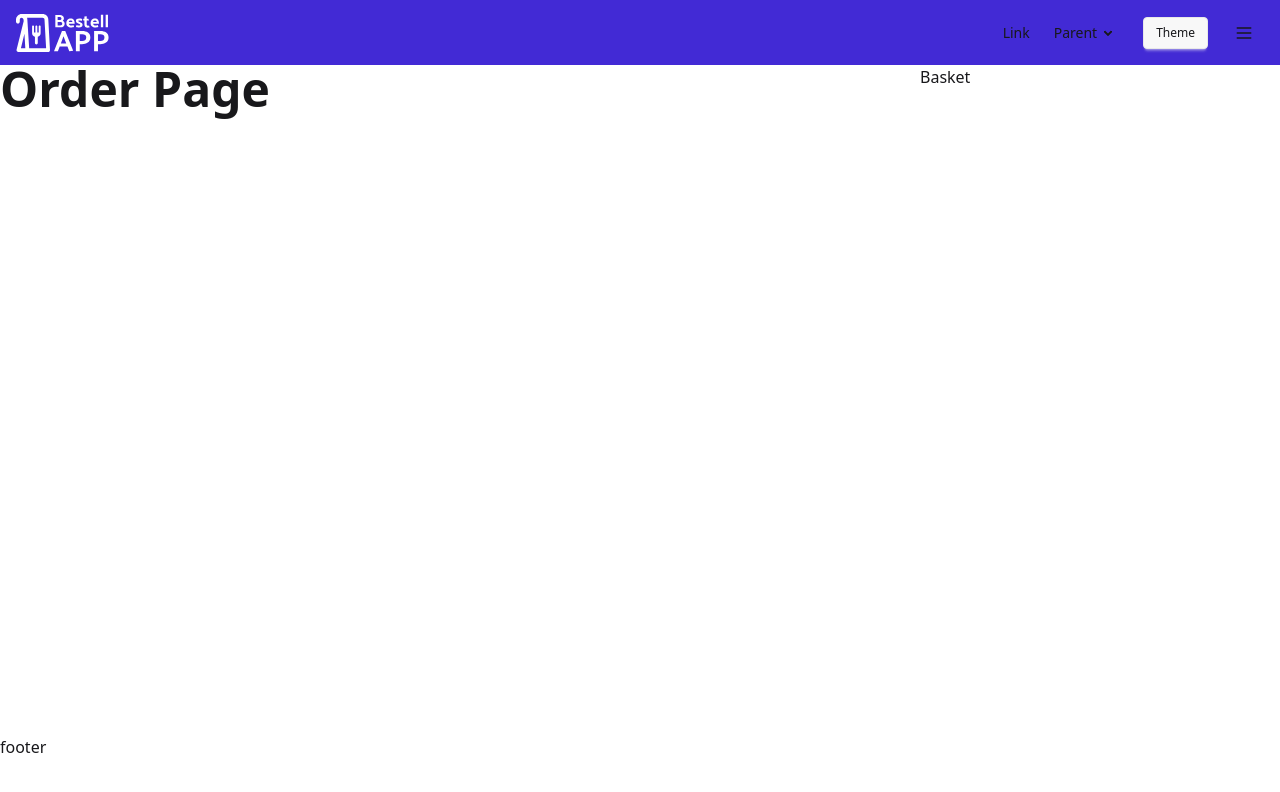
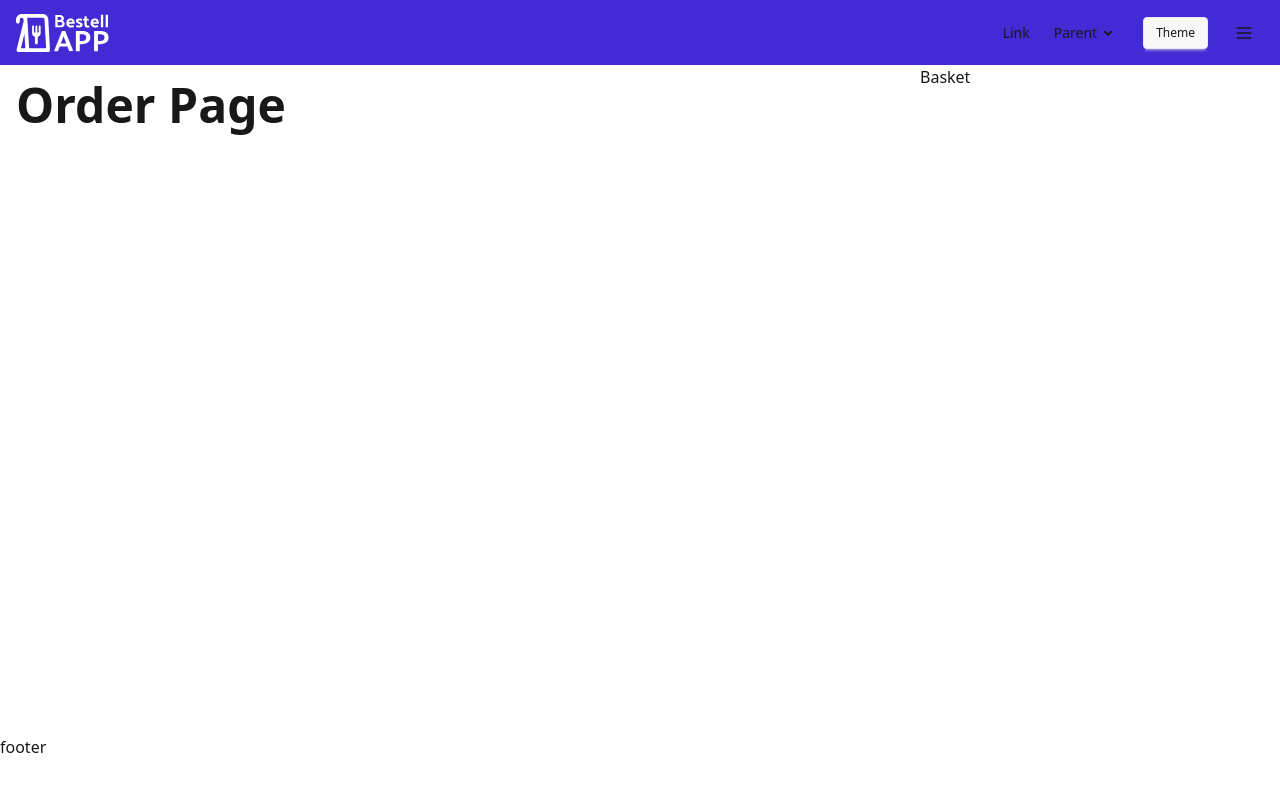
Before and after one commit to larsbeckdev/demo-bestell-app, a Vue app: page /bestellen in a window 1280 px wide. Shown: the top 792 px of the page. Built offline with nearby package versions, Linux system fonts and the light colour scheme.

Commit message:
Add padding to the inner section in OrderLayout component

```diff
--- a/src/layouts/order/OrderLayout.vue
+++ b/src/layouts/order/OrderLayout.vue
@@ -10,7 +10,7 @@ import Basket from '@/layouts/components/Basket.vue'
 
   <main class="main-layout">
     <section class="main-content">
-      <div class="inner-section">
+      <div class="inner-section p-4">
         <OrderContent />
       </div>
     </section>
```
